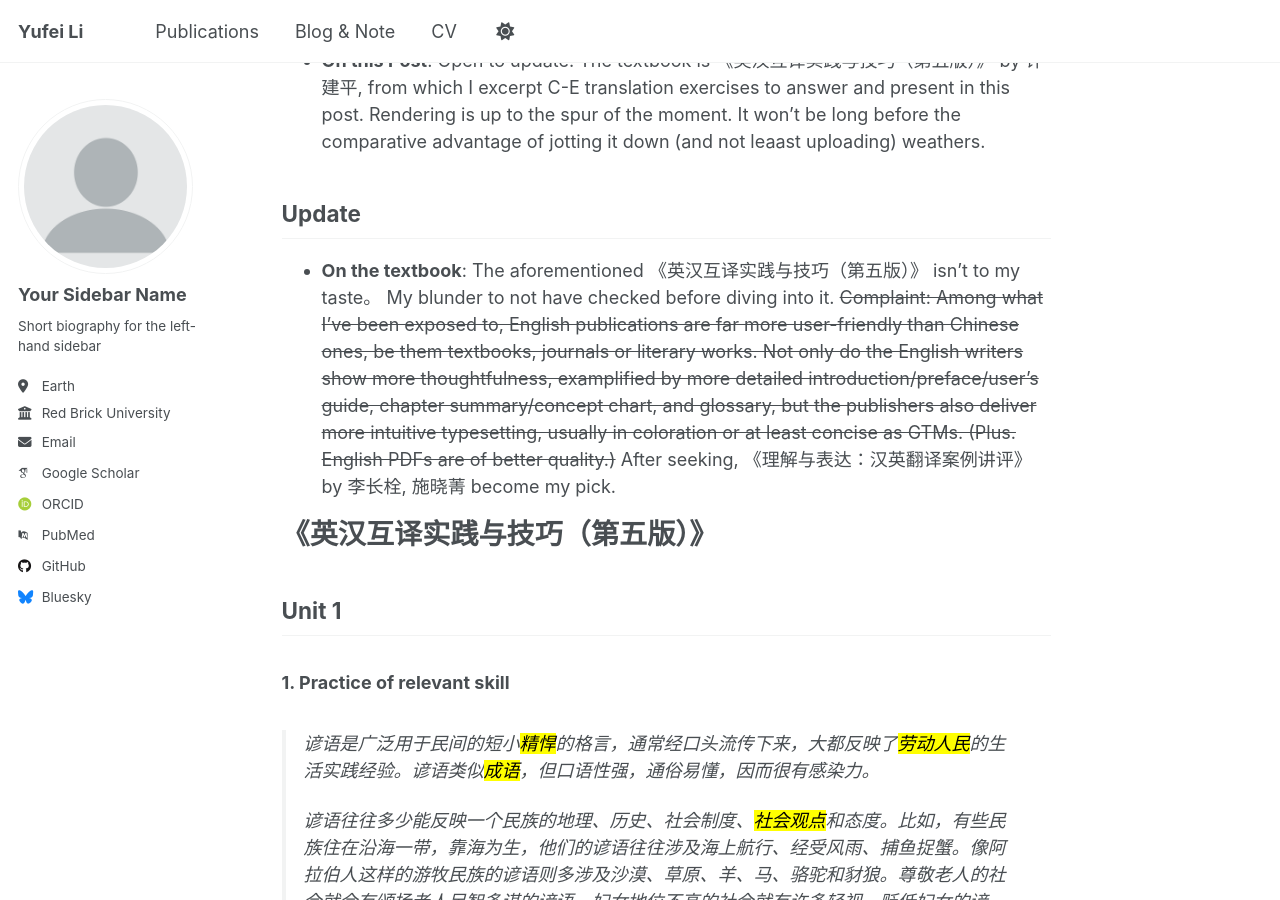
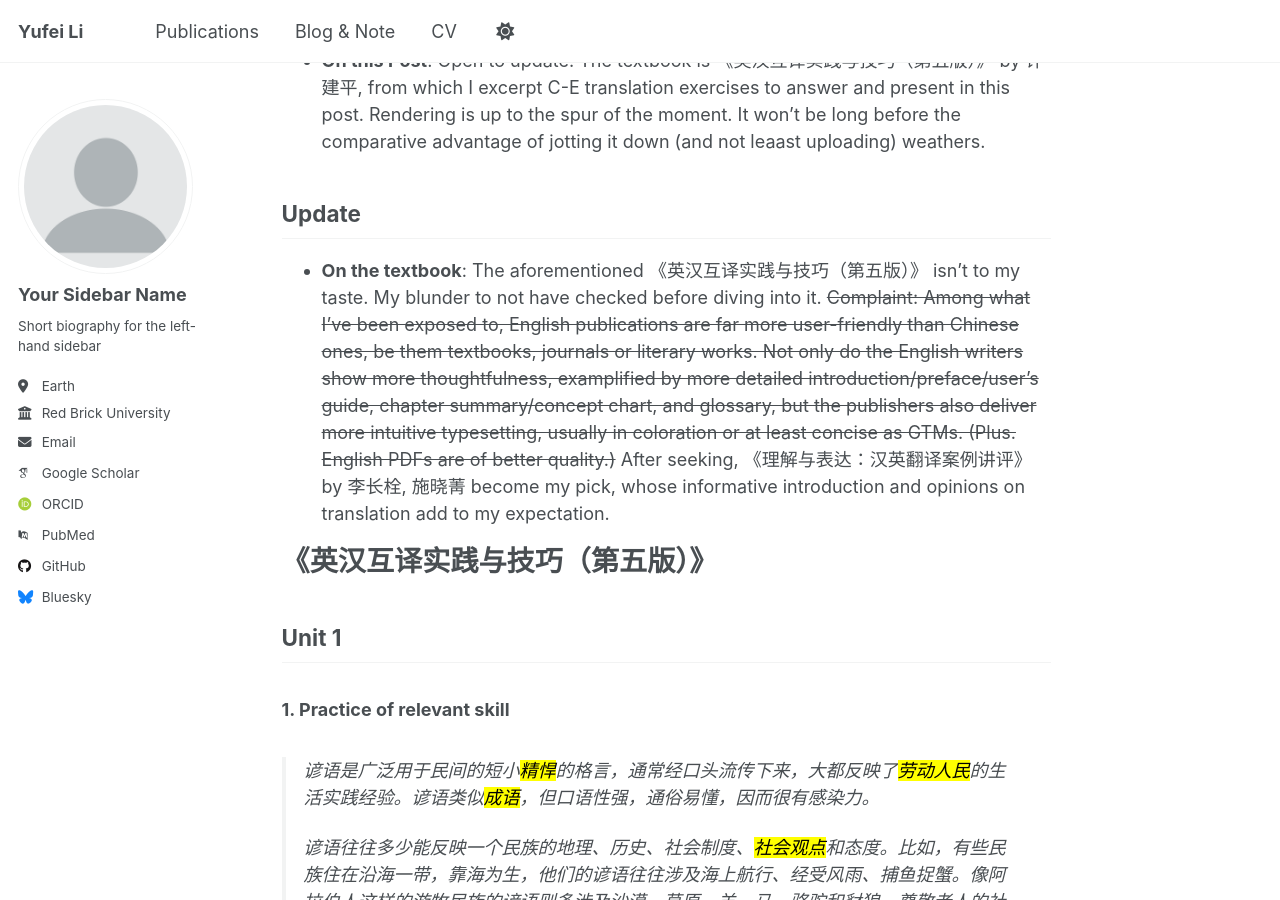
Before and after one commit to Floraaah/Floraaah, a Jekyll site: the page built from _posts/2025-03-17-blog-post-1.md, in a window 1280 px wide and 900 px high, scrolled down 1601 px. Built offline with Jekyll 4.4.1, drawn with Linux system fonts in a browser that asks for light colours; some web fonts are replaced.

Commit message:
Update 2025-03-17-blog-post-1.md

```diff
--- a/_posts/2025-03-17-blog-post-1.md
+++ b/_posts/2025-03-17-blog-post-1.md
@@ -40,7 +40,7 @@ tags:
 - **On this Post**: Open to update. The textbook is 《英汉互译实践与技巧（第五版）》 by 许建平, from which I excerpt C-E translation exercises to answer and present in this post. Rendering is up to the spur of the moment. It won't be long before the comparative advantage of jotting it down (and not leaast uploading) weathers.
 
 ## Update
-- **On the textbook**: The aforementioned 《英汉互译实践与技巧（第五版）》 isn't to my taste。 My blunder to not have checked before diving into it. ~~Complaint: Among what I've been exposed to, English publications are far more user-friendly than Chinese ones, be them textbooks, journals or literary works. Not only do the English writers show more thoughtfulness, examplified by more detailed introduction/preface/user's guide, chapter summary/concept chart, and glossary, but the publishers also deliver more intuitive typesetting, usually in coloration or at least concise as GTMs. (Plus. English PDFs are of better quality.)~~ After seeking, 《理解与表达：汉英翻译案例讲评》 by 李长栓, 施晓菁 become my pick.
+- **On the textbook**: The aforementioned 《英汉互译实践与技巧（第五版）》 isn't to my taste. My blunder to not have checked before diving into it. ~~Complaint: Among what I've been exposed to, English publications are far more user-friendly than Chinese ones, be them textbooks, journals or literary works. Not only do the English writers show more thoughtfulness, examplified by more detailed introduction/preface/user's guide, chapter summary/concept chart, and glossary, but the publishers also deliver more intuitive typesetting, usually in coloration or at least concise as GTMs. (Plus. English PDFs are of better quality.)~~ After seeking, 《理解与表达：汉英翻译案例讲评》 by 李长栓, 施晓菁 become my pick, whose informative introduction and opinions on translation add to my expectation.
 
 # 《英汉互译实践与技巧（第五版）》
 ## Unit 1
```
